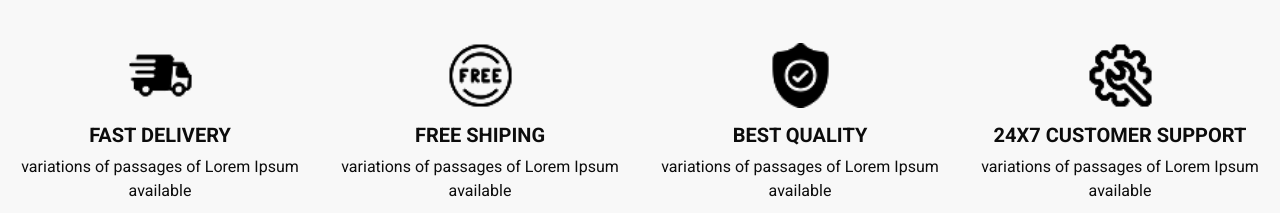
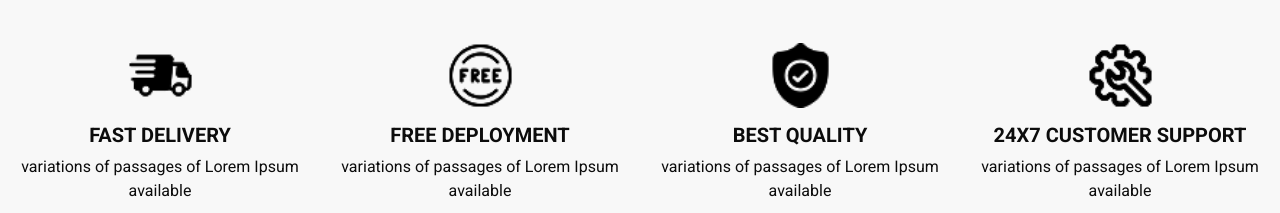
Before and after one commit to fAyr08/CI-CD-testing, a plain HTML site: page index.html in a window 1280 px wide. Shown: the part 802-1015 px from the top of the page. Drawn offline with nearby package versions, Linux system fonts and the light colour scheme; some packages are replaced by stand-ins of ours.

Commit message:
Update index.html
Updated it again to check better

```diff
--- a/index.html
+++ b/index.html
@@ -249,7 +249,7 @@
             </div>
             <div class="detail-box">
               <h5>
-                Free Shiping
+                Free Deployment
               </h5>
               <p>
                 variations of passages of Lorem Ipsum available
```
